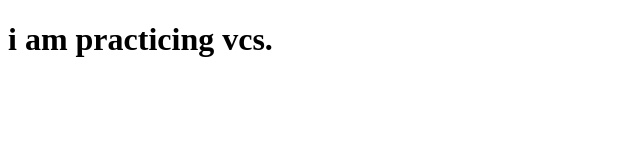
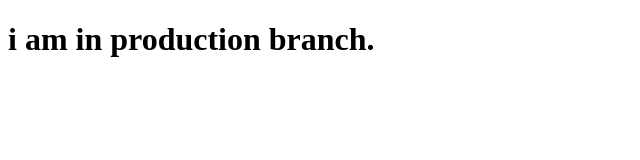
Before and after one commit to Miloni-Mewada/practice2, a plain HTML site: page index.html in a window 1280 px wide. Shown: the whole page, without its empty margins (0-640 px from the left). Drawn offline with Linux system fonts and the light colour scheme.

Commit message:
second commit

```diff
--- a/index.html
+++ b/index.html
@@ -6,6 +6,6 @@
     <title>Document</title>
 </head>
 <body>
-    <h1>i am practicing vcs.</h1>
+    <h1>i am in production branch.</h1>
 </body>
 </html>
```
